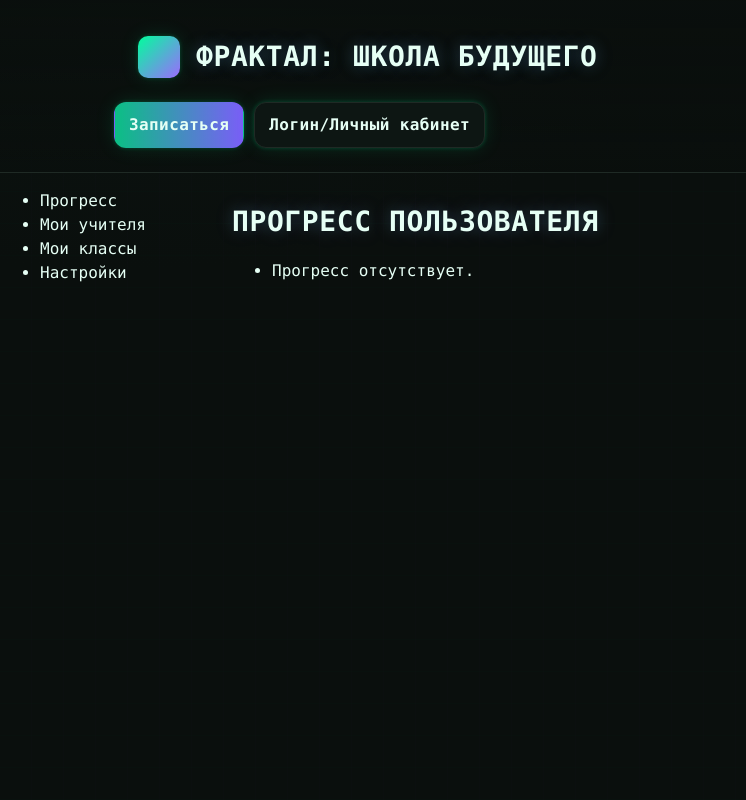
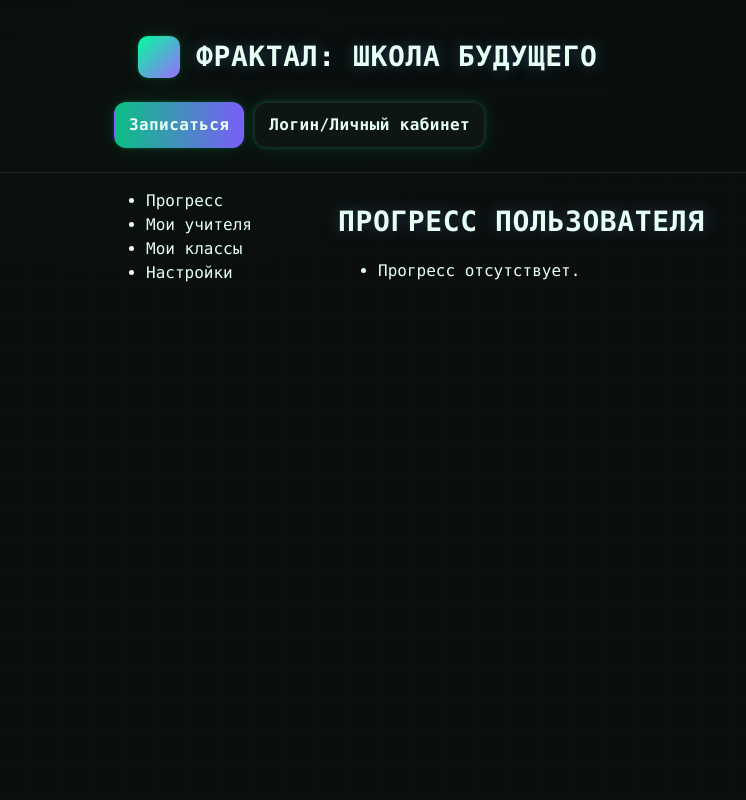
Before and after one commit to EPMAKOBB/django-site, a Django app: page /accounts/dashboard/ in a window 1280 px wide. Shown: the whole page, without its empty margins (0-746 px from the left). Run offline with Django 5.2, Linux system fonts and the light colour scheme; the visitor is signed in with stand-in values (Sample User, id 1); data that the repository does not hold is empty.

Commit message:
style: use css classes for dashboard layout

```diff
--- a/accounts/templates/accounts/dashboard/base.html
+++ b/accounts/templates/accounts/dashboard/base.html
@@ -3,8 +3,8 @@
 {% block title %}{% block dashboard_title %}{% endblock %}{% endblock %}
 
 {% block content %}
-<div class="dashboard-container" style="display:flex; gap:2rem;">
-  <aside class="dashboard-sidebar" style="width:200px;">
+<div class="dashboard-container container">
+  <aside class="dashboard-sidebar">
     <nav>
       <ul>
         <li class="{% if active_tab == 'progress' %}active{% endif %}"><a href="{% url 'accounts:dashboard' %}">Прогресс</a></li>
@@ -14,7 +14,7 @@
       </ul>
     </nav>
   </aside>
-  <section class="dashboard-content" style="flex:1;">
+  <section class="dashboard-content">
     {% block dashboard_content %}{% endblock %}
   </section>
 </div>
--- a/static/css/main.css
+++ b/static/css/main.css
@@ -66,6 +66,11 @@ details[open] .chev { transform: rotate(180deg); }
 .cta-block { text-align: center; padding: 28px 0 48px; }
 .muted { color: var(--muted); }
 
+/* Dashboard */
+.dashboard-container { display:flex; gap:2rem; }
+.dashboard-sidebar { width:200px; }
+.dashboard-content { flex:1; }
+
 /* Utility */
 .sr { position: absolute; width: 1px; height: 1px; padding: 0; margin: -1px; overflow: hidden; clip: rect(0,0,0,0); border: 0; }
 
```
